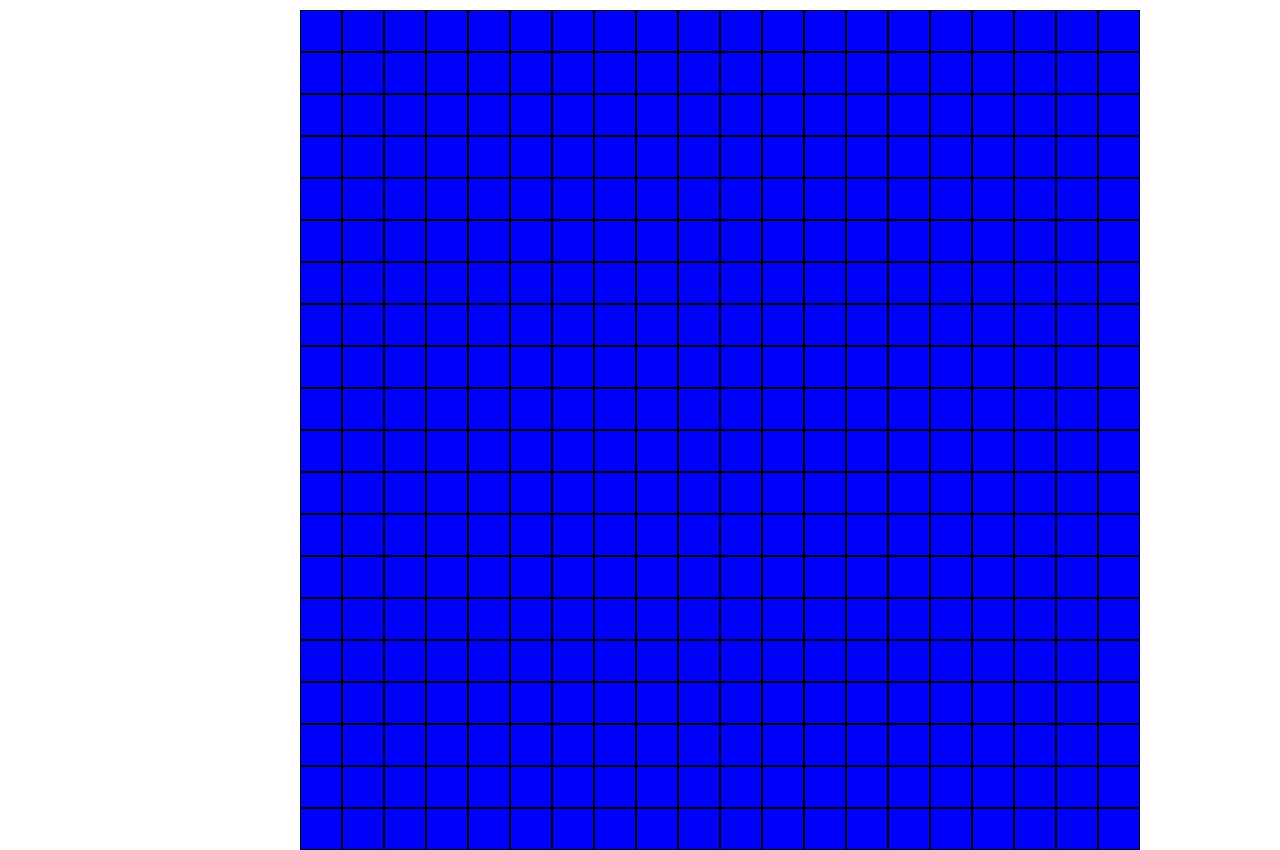
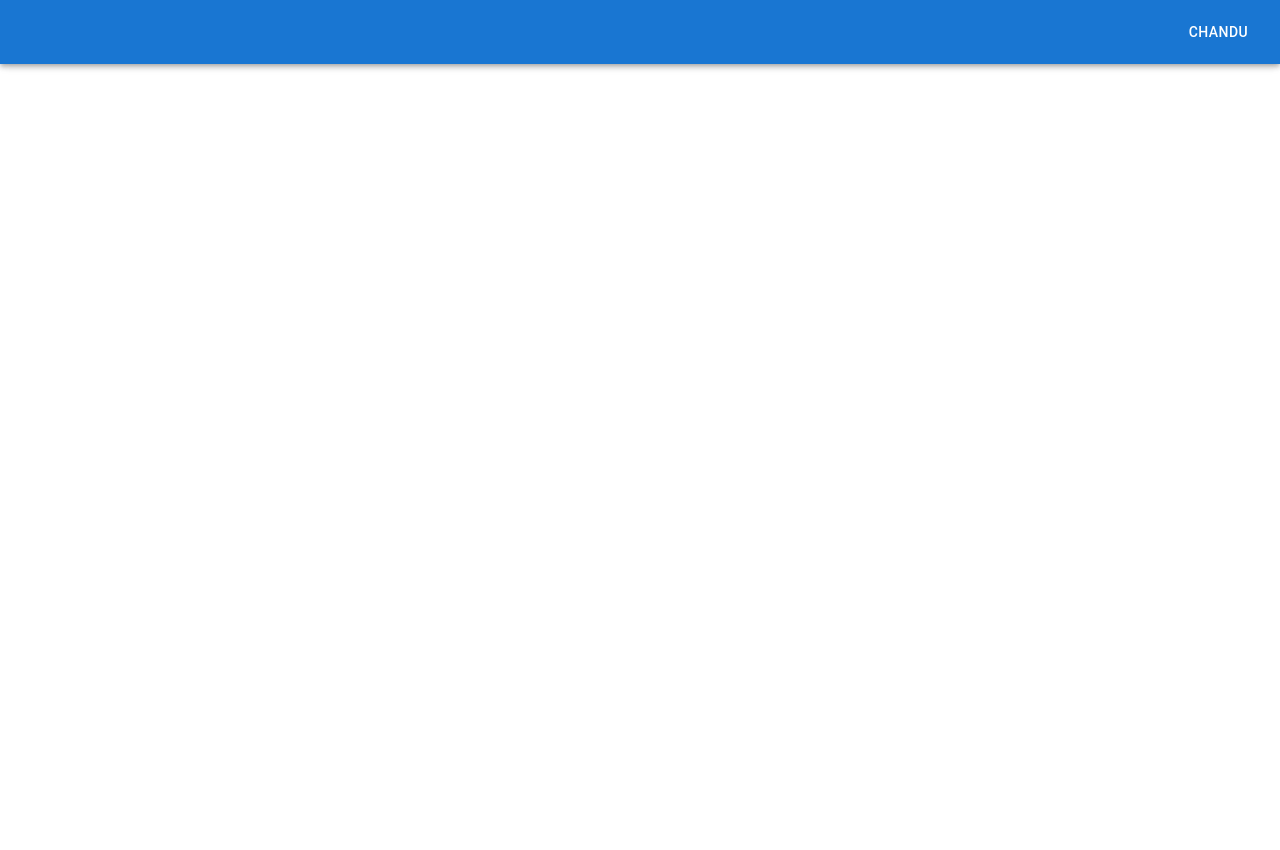
Before and after one commit to Chandu724/portfolio, a React (Create React App) app: page / in a window 1280 px wide. After the commit the page ends 800 px from the top, so only its background shows below. Built offline with nearby package versions, Linux system fonts and the light colour scheme.

Commit message:
started portfolio

```diff
--- a/src/App.tsx
+++ b/src/App.tsx
@@ -1,14 +1,16 @@
 import React from 'react';
 import './App.css';
 
-import ColorGrid from './components/ColorGrid';
+// import ColorGrid from './components/ColorGrid';
+
+import Home from './components/Home';
 
 
 function App() {
   return (
     <div className="App">
-      <ColorGrid />
-
+      {/* <ColorGrid /> */}
+      {<Home />}
     </div>
   );
 }
--- /dev/null
+++ b/src/components/Home.tsx
@@ -0,0 +1,15 @@
+import * as React from 'react';
+import { AppBar, CssBaseline, Typography, Toolbar, Button } from '@mui/material';
+
+export default function ButtonAppBar() {
+  return (
+    <>
+        <CssBaseline/>
+        <AppBar>
+            <Toolbar>
+                <Button variant="text" color="inherit" style={{marginRight: 0, marginLeft: 'auto'}}>Chandu</Button>
+            </Toolbar>
+        </AppBar>
+    </>
+  );
+}
--- a/src/styles/ColorGrid.css
+++ b/src/styles/ColorGrid.css
@@ -17,5 +17,10 @@
     display: flex;
     align-items: center;
     justify-content: center;
-    background-color: blue;
+    /* background-color: rgba(180, 175, 170, 1); */
+
+    /* box-shadow: inset 0 0 0 10px rgba(200, 195, 188, 0); */
+    /* box-shadow: inset 5px 5px 0 5px rgba(200, 195, 188, 1), inset -5px -5px 0 5px rgba(150, 145, 138, 1); */
+    background-image: url('https://minesweeper.online/img/skins/hd/closed.svg?v=3');
+    background-size: contain;
 }
--- /dev/null
+++ b/src/styles/Home.css
@@ -0,0 +1,6 @@
+
+.home-div {
+    background-color: red;
+    min-height: 100vh;
+    min-width: 100vw;
+}
--- a/src/utils/gridClick.ts
+++ b/src/utils/gridClick.ts
@@ -1,4 +1,4 @@
-import mines from '../utils/mines';
+import mines from './mines';
 
 const neighbors: number[] = [-21, -20, -19, -1, 1, 19, 20, 21];
 
@@ -8,8 +8,11 @@ export const gridClick = (cel: number) => {
 
     if (element) {
         if (gridelement){
+
+            gridelement.style.backgroundImage = 'none';
+
             if(mines[cel] === -1){
-                gridelement.style.backgroundColor = 'red';
+                gridelement.style.backgroundColor = 'white';
                 alert("Loooooser!!!");
             }
             else if(mines[cel] === 0){
@@ -21,7 +24,10 @@ export const gridClick = (cel: number) => {
             }
             else{
                 element.parentNode?.removeChild(element);
-                gridelement.style.backgroundColor = 'rgba(255,0,0,' + (4 + mines[cel])/8 +')';
+                gridelement.style.backgroundColor = 'white';
+                gridelement.style.color = 'rgba(255,0,0,' + (4 + mines[cel])/8 +')';
+                gridelement.style.fontWeight = '900';
+                gridelement.style.fontSize = '32px';
                 gridelement.innerText = mines[cel].toString();
             }
         }
```
Also changed, not shown: package.json (+5 -2 lines), 1 other file (tests, documents, lock files or other folders).
